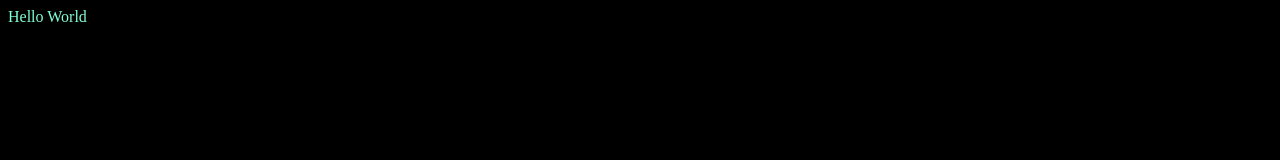
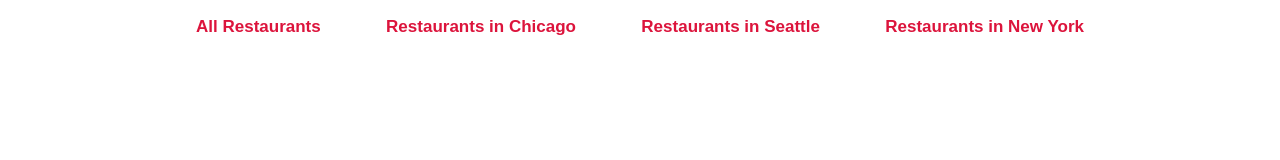
Before and after one commit to b20bharath/Game-of-Repositories-React-Application, a React app: page / in a window 1280 px wide. Built offline with nearby package versions, Linux system fonts and the light colour scheme.

Commit message:
Navigation Bar

```diff
--- /dev/null
+++ b/Application/Components/Navigate.js
@@ -0,0 +1,21 @@
+import React from 'react'
+import ReactDOM from 'react-dom'
+
+class Navigate extends React.Component{
+    render(){
+        const navigations = ['All Restaurants', 'Restaurants in Chicago', 'Restaurants in Seattle', 'Restaurants in New York']
+        return(
+            <ul className="navigate-options">
+                {navigations.map((value)=>{
+                    return (
+                        <li key={value}>
+                            <button className='btn-clr disp-none'>{value}</button>
+                        </li>
+                    )
+                })}
+            </ul>
+        )
+    }
+}
+
+export default Navigate
--- a/Application/index.css
+++ b/Application/index.css
@@ -1,6 +1,35 @@
-body{
-    background-color: black;
+
+html, body, #game{
+    margin:0;
+    height: 100%;
+    width: 100%
 }
-#game{
-    color: aquamarine;
+.btn-clr{
+    background: transparent;
+    border: none;
 }
+ul{
+    padding:0;
+}
+
+.disp-none{
+    font-size: 17px;
+    font-weight: bold;
+    text-decoration: none;
+    color:crimson;
+}
+
+.navigate-options{
+    display: flex;
+    align-items: center;
+    justify-content: space-between;
+
+}
+li{
+    list-style-type: none;
+}
+.navigation-bar{
+    margin: 0 auto;
+    max-width: 900px;
+    padding: 40 px;
+}
--- a/Application/index.js
+++ b/Application/index.js
@@ -1,12 +1,13 @@
 import React from 'react'
 import ReactDOM from 'react-dom'
 import './index.css'
+import Navigate from './Components/Navigate.js'
 
 
 class Game extends React.Component{
     render(){
         return (
-            <div> Hello World </div>
+            <div className="navigation-bar"> <Navigate /> </div>
         )
     }
 }
--- a/package.json
+++ b/package.json
@@ -5,7 +5,7 @@
   "main": "index.js",
   "scripts": {
     "test": "echo \"Error: no test specified\" && exit 1",
-    "build": "webpack"
+    "start": "webpack serve"
   },
   "babel": {
     "presets" : [
```
